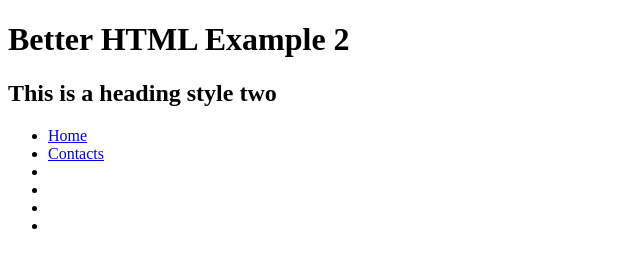
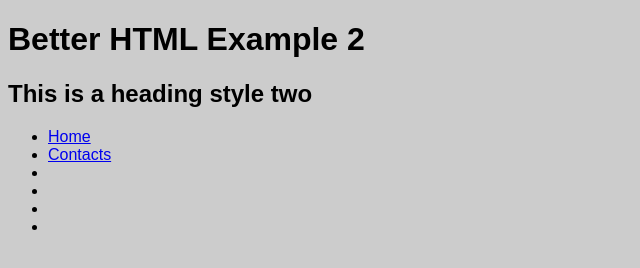
Before and after one commit to mustbebuilt/pagesDemo, a plain HTML site: page index.html in a window 1280 px wide. Shown: the whole page, without its empty margins (0-640 px from the left). Drawn offline with Linux system fonts and the light colour scheme.

Commit message:
Added external Stylesheet

```diff
--- /dev/null
+++ b/css/main.css
@@ -0,0 +1,7 @@
+body {
+  background-color: #cccccc;
+  font-family: Arial, Helvetica, sans-serif;
+}
+h1 {
+  text-decoration: dotted;
+}
--- a/index.html
+++ b/index.html
@@ -4,6 +4,7 @@
     <meta charset="UTF-8" />
     <meta name="viewport" content="width=device-width, initial-scale=1.0" />
     <title>Fuller Example</title>
+    <link rel="stylesheet" href="css/main.css" />
   </head>
   <body>
     <h1>Better HTML Example 2</h1>
```
